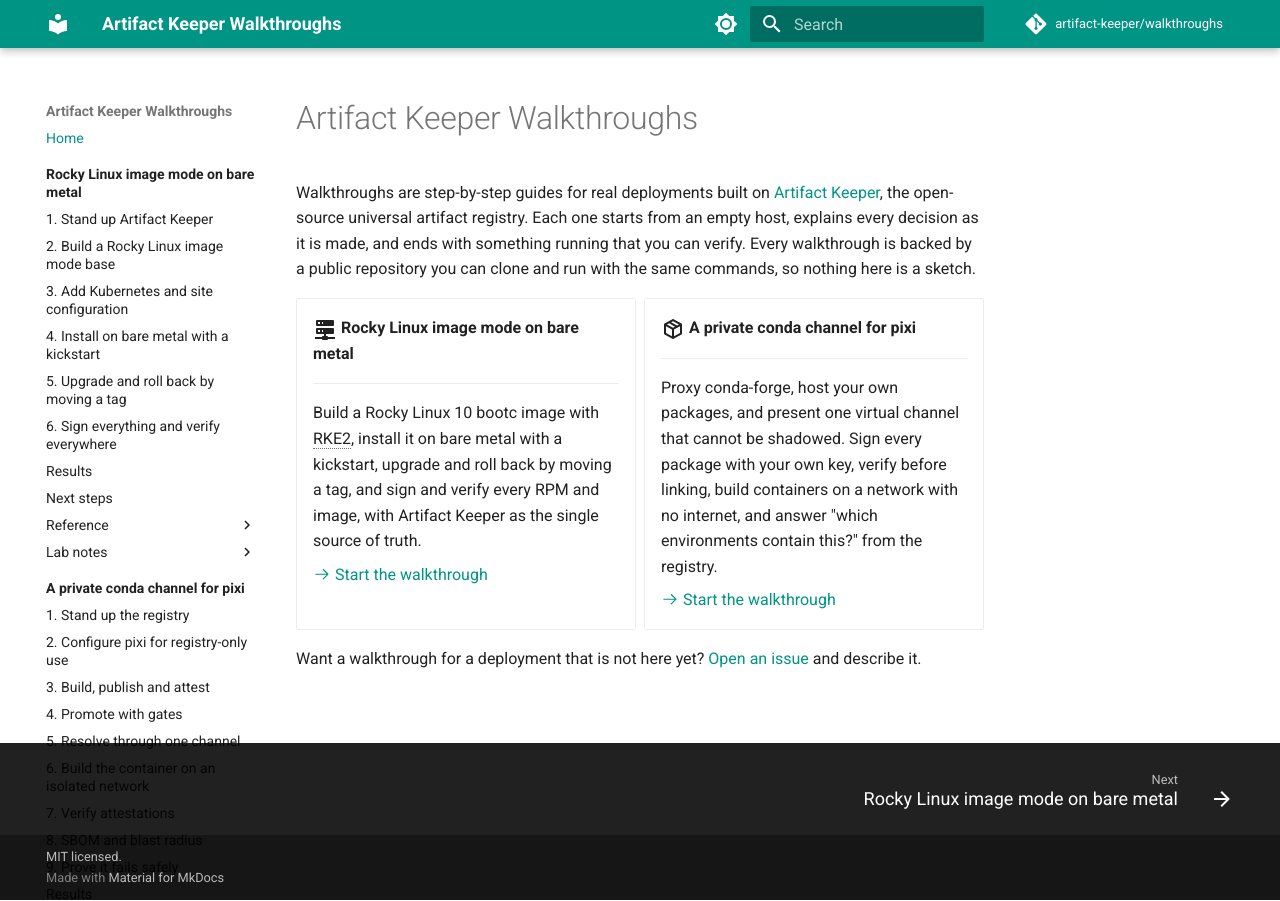
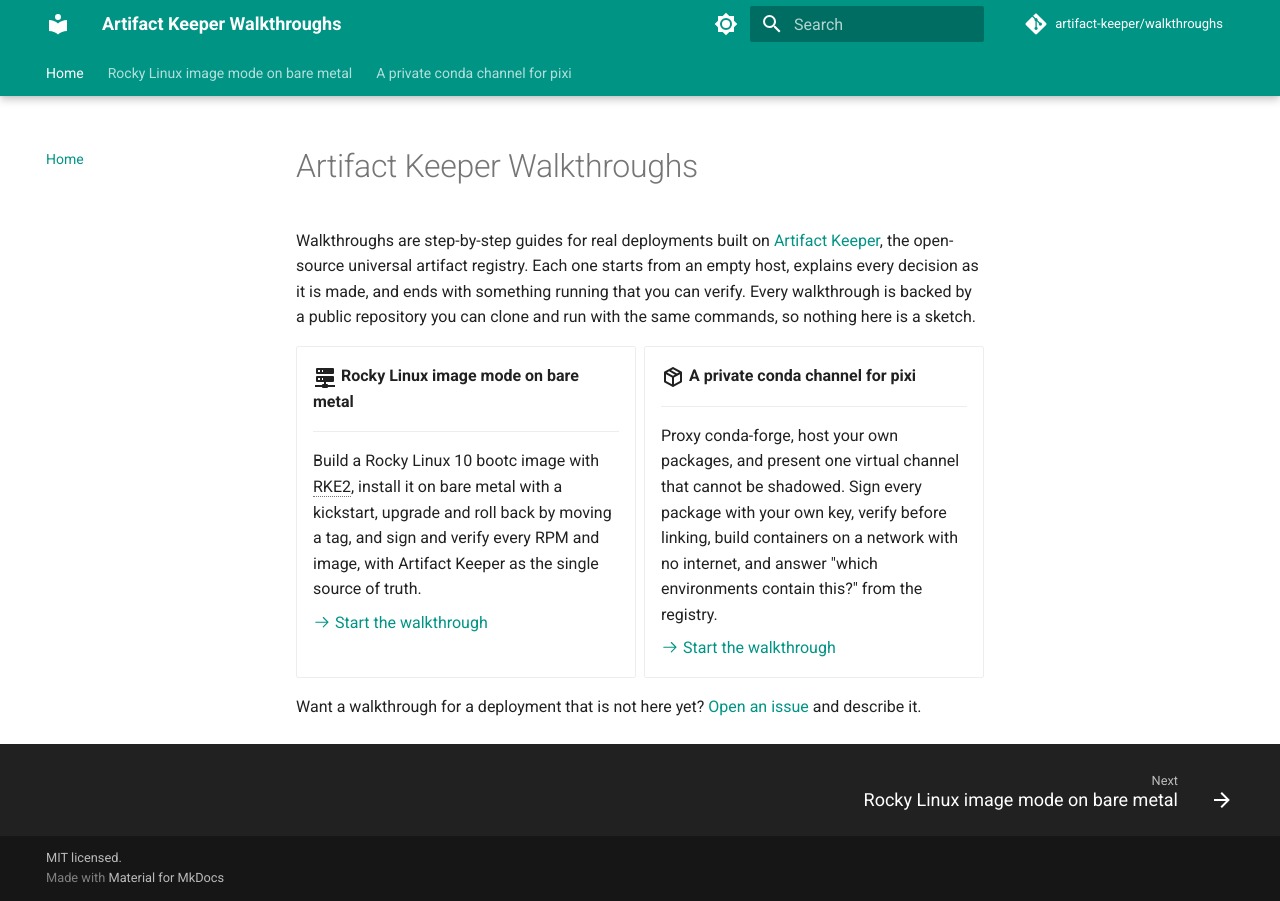
Before and after one commit to artifact-keeper/walkthroughs, an MkDocs documentation site: the page built from docs/index.md, in a window 1280 px wide. Built offline with MkDocs 1.6.1 and Material for MkDocs 9.7.7, drawn with Linux system fonts in a browser that asks for light colours; comment, search, counter and statistics services are not loaded.

Commit message:
Site nav: one tab per walkthrough, sidebar scoped to the active one
navigation.sections rendered every walkthrough's full tree in the sidebar at
once, so a reader on one walkthrough saw the other's glossary and lab notes.
Use navigation.tabs (sticky) so each walkthrough is a top-level tab and the
sidebar lists only its pages, prune the inactive trees from each page, and
flatten the single-child Design groups under Lab notes.

```diff
--- a/mkdocs.yml
+++ b/mkdocs.yml
@@ -19,8 +19,10 @@
     - content.code.annotate
     - navigation.instant
     - navigation.instant.progress
+    - navigation.tabs
+    - navigation.tabs.sticky
     - navigation.indexes
-    - navigation.sections
+    - navigation.prune
     - navigation.tracking
     - navigation.top
     - navigation.footer
@@ -99,8 +101,7 @@
           - Image build log: rocky-linux-image-mode-bare-metal/findings-image.md
           - Deploy log: rocky-linux-image-mode-bare-metal/findings-deploy.md
           - Signing log: rocky-linux-image-mode-bare-metal/findings-signing.md
-          - Design:
-              - Original plan: rocky-linux-image-mode-bare-metal/plan.md
+          - Original plan: rocky-linux-image-mode-bare-metal/plan.md
 
   - A private conda channel for pixi:
       - private-conda-channel-pixi/index.md
@@ -120,8 +121,7 @@
           - Registry API used: private-conda-channel-pixi/reference/registry-api.md
       - Lab notes:
           - Findings: private-conda-channel-pixi/findings.md
-          - Design:
-              - Original plan: private-conda-channel-pixi/plan.md
+          - Original plan: private-conda-channel-pixi/plan.md
 
 validation:
   links:
```
